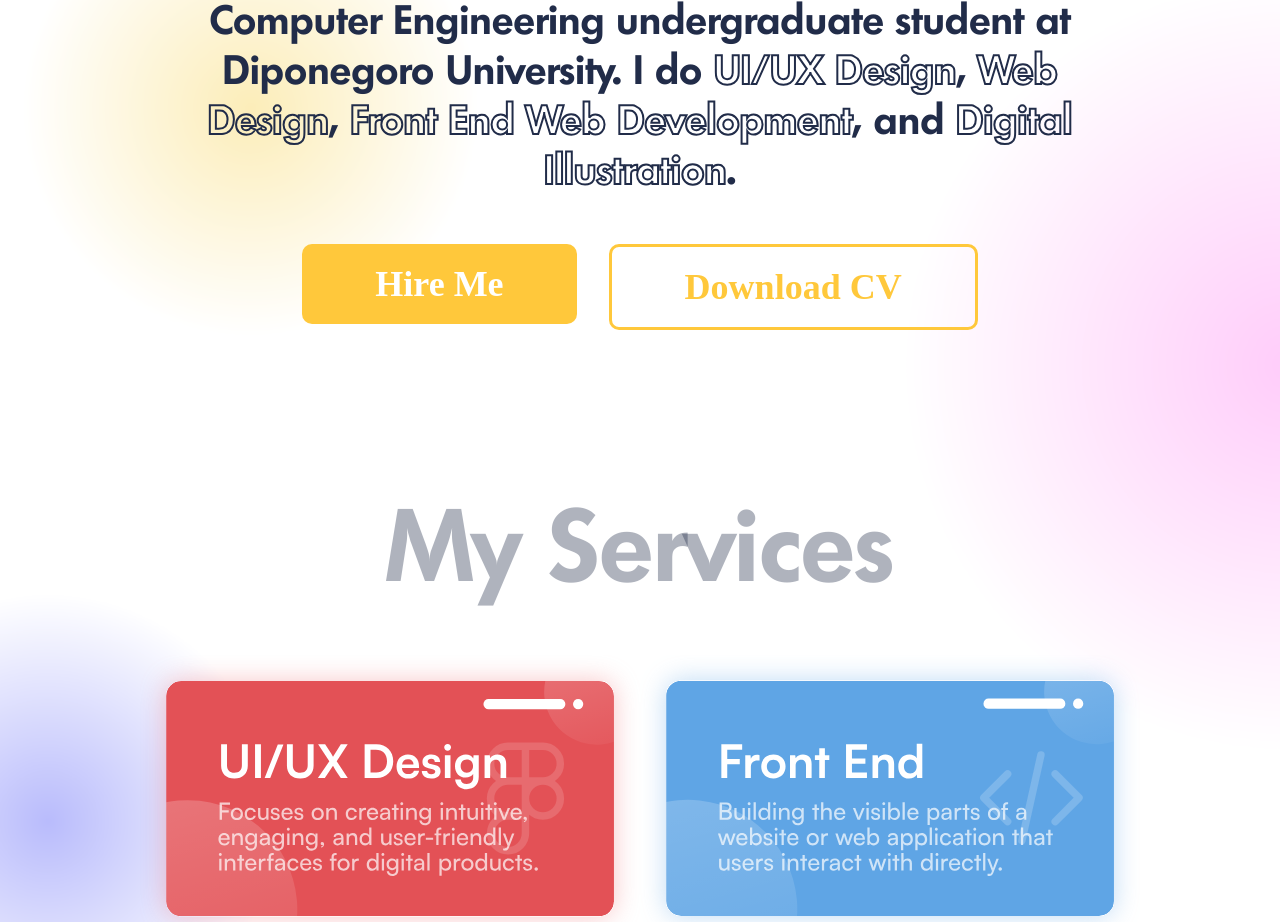
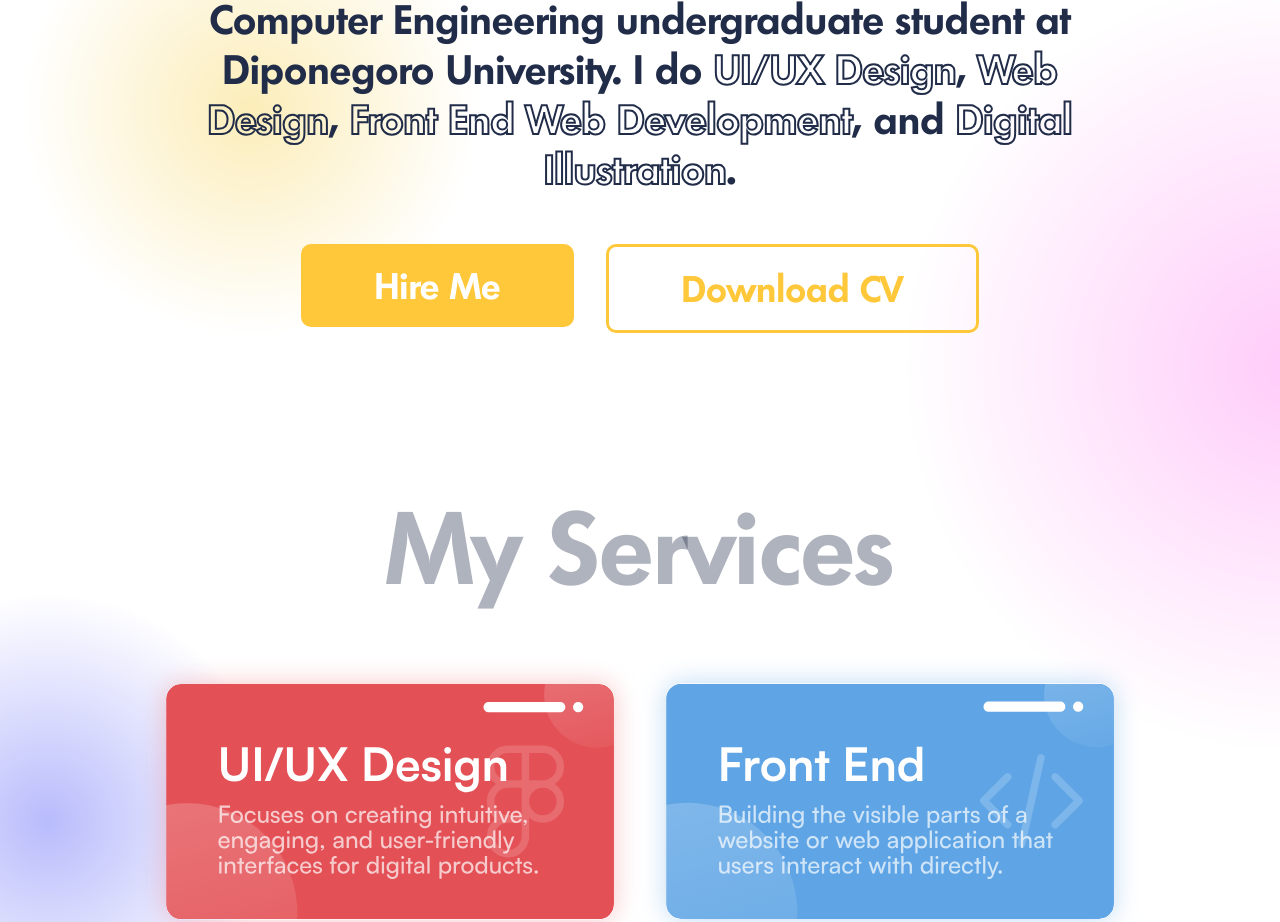
Before and after one commit to hanifnrh/ziel, a plain HTML site: page index.html in a window 1280 px wide. Shown: the part 1166-2088 px from the top of the page. Drawn offline with nearby package versions, Linux system fonts and the light colour scheme.

Commit message:
Update styles.css

```diff
--- a/styles/styles.css
+++ b/styles/styles.css
@@ -173,7 +173,7 @@
     border-radius: 10px;
     background: #FFC83B;
     color: #FFF;
-    font-family: Limerick-Serial;
+    font-family: Header;
     font-size: 36px;
     font-style: normal;
     font-weight: 700;
@@ -192,7 +192,7 @@
     gap: 10px;
     background-color: transparent;
     color: #FFC83B;
-    font-family: Limerick-Serial;
+    font-family: Header;
     font-size: 36px;
     font-style: normal;
     font-weight: 700;
```
